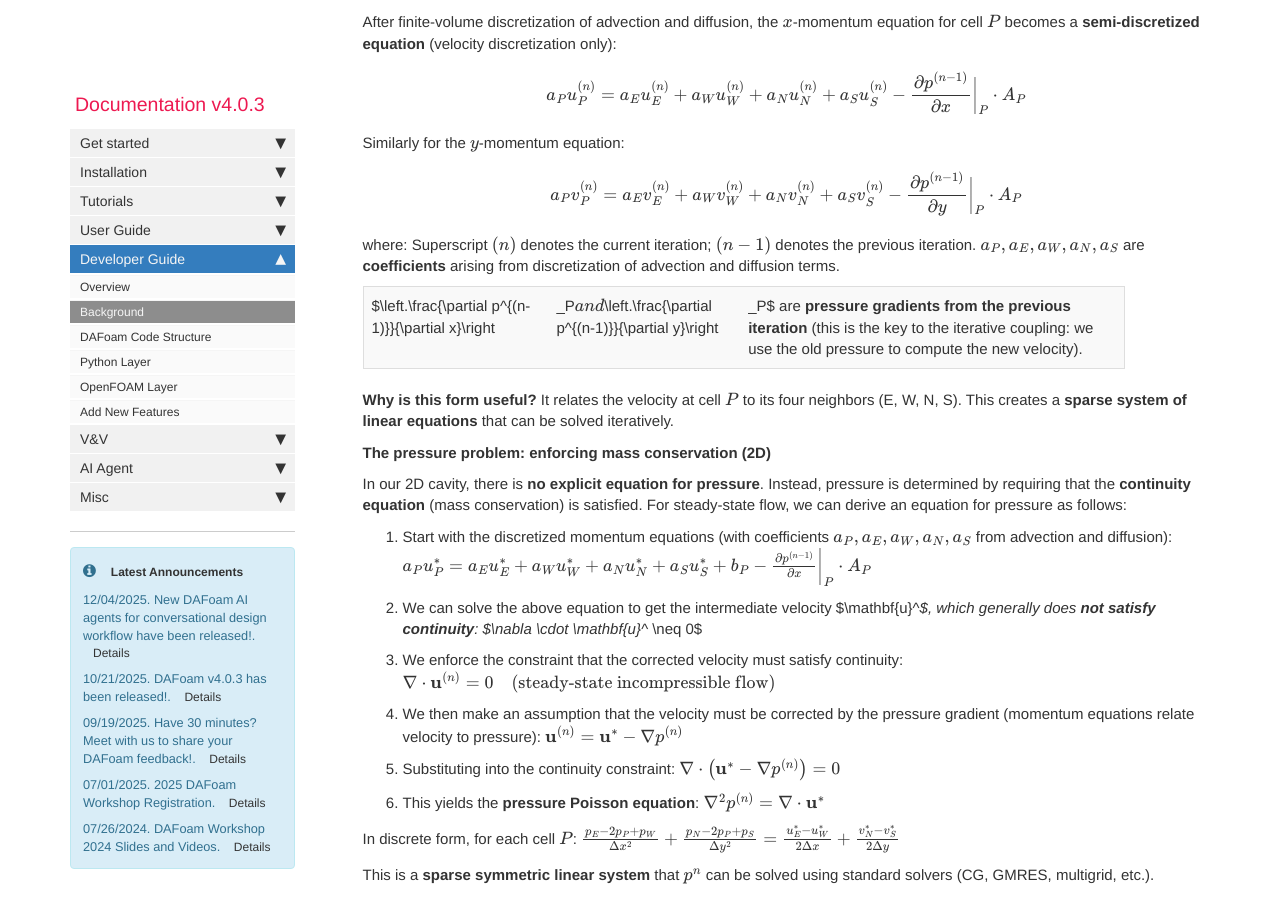
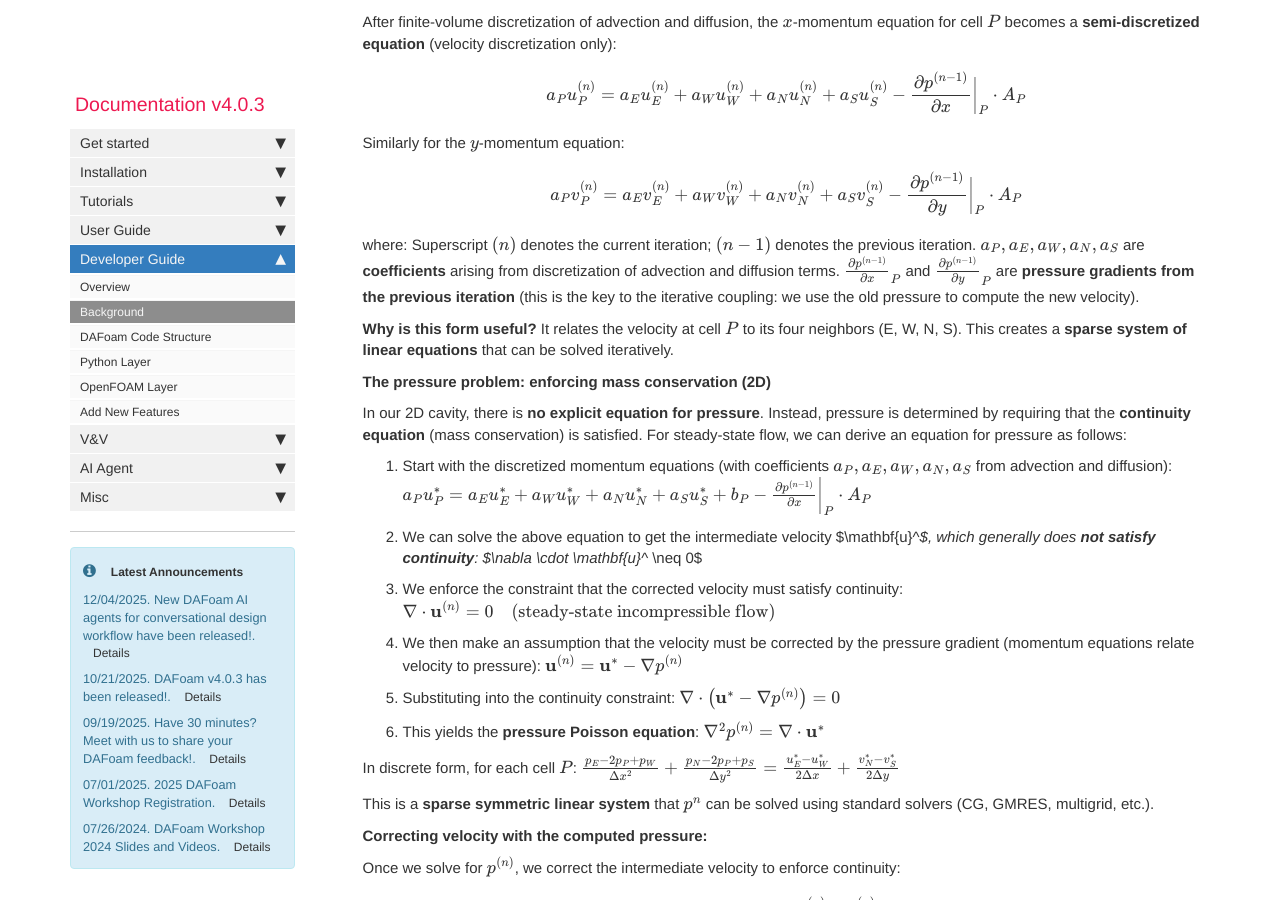
Before and after one commit to DAFoam/DAFoam.github.io, a Jekyll site: the page built from pages/mydoc/mydoc_developer_guide_background.md, in a window 1280 px wide and 900 px high, scrolled down 5018 px. Built offline with Jekyll 4.4.1, drawn with Linux system fonts in a browser that asks for light colours; comment, search, counter and statistics services are not loaded.

Commit message:
content update

```diff
--- a/pages/mydoc/mydoc_developer_guide_background.md
+++ b/pages/mydoc/mydoc_developer_guide_background.md
@@ -157,8 +157,7 @@ $$a_P v_P^{(n)} = a_E v_E^{(n)} + a_W v_W^{(n)} + a_N v_N^{(n)} + a_S v_S^{(n)}
 
 where:
 Superscript $(n)$ denotes the current iteration; $(n-1)$ denotes the previous iteration. $a_P, a_E, a_W, a_N, a_S$ are **coefficients** arising from discretization of advection and diffusion terms.
-
-$\left.\frac{\partial p^{(n-1)}}{\partial x}\right|_P$ and $\left.\frac{\partial p^{(n-1)}}{\partial y}\right|_P$ are **pressure gradients from the previous iteration** (this is the key to the iterative coupling: we use the old pressure to compute the new velocity).
+$\frac{\partial p^{(n-1)}}{\partial x}_P$ and $\frac{\partial p^{(n-1)}}{\partial y}_P$ are **pressure gradients from the previous iteration** (this is the key to the iterative coupling: we use the old pressure to compute the new velocity).
 
 **Why is this form useful?** It relates the velocity at cell $P$ to its four neighbors (E, W, N, S). This creates a **sparse system of linear equations** that can be solved iteratively.
 
```
